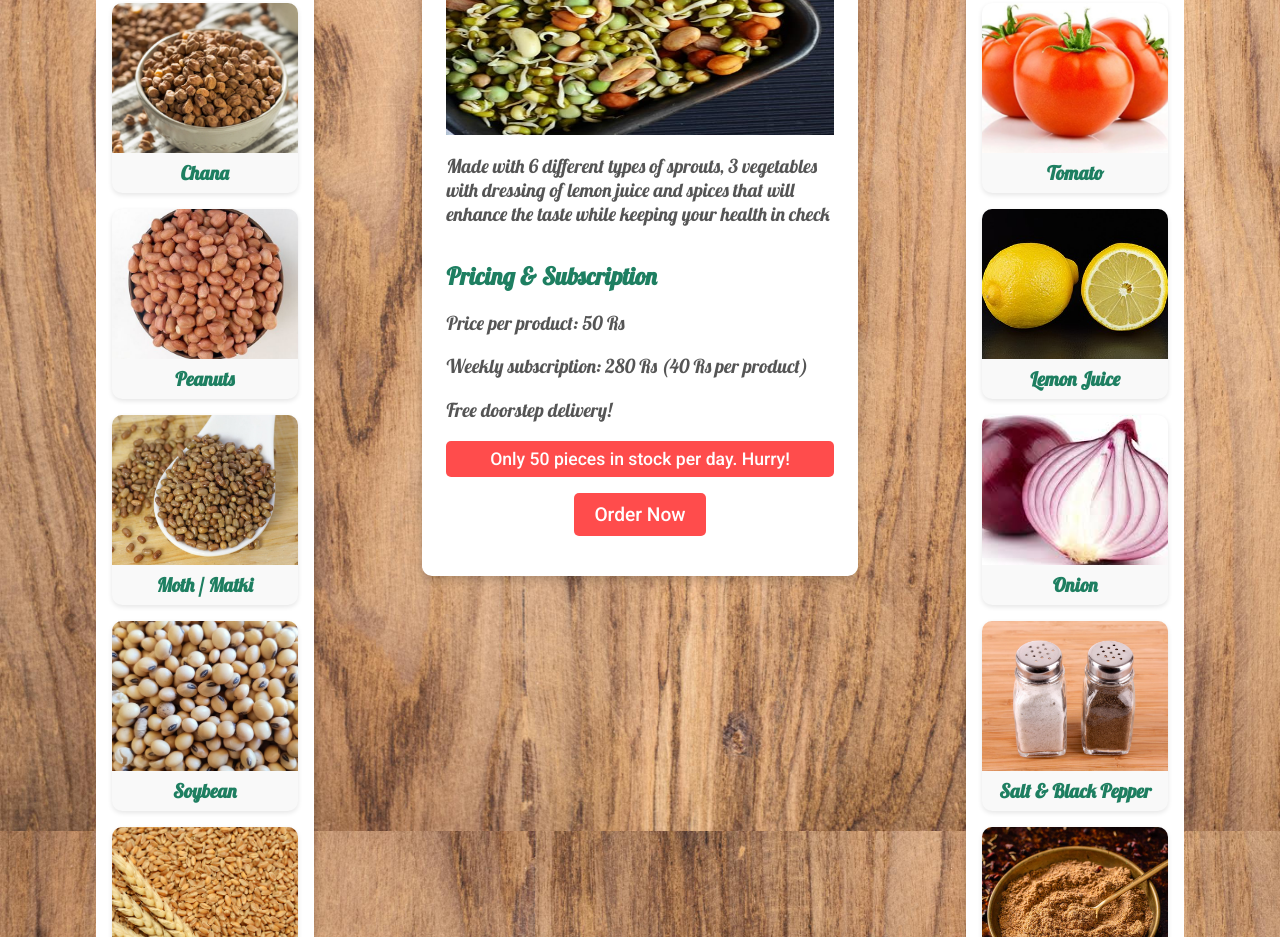
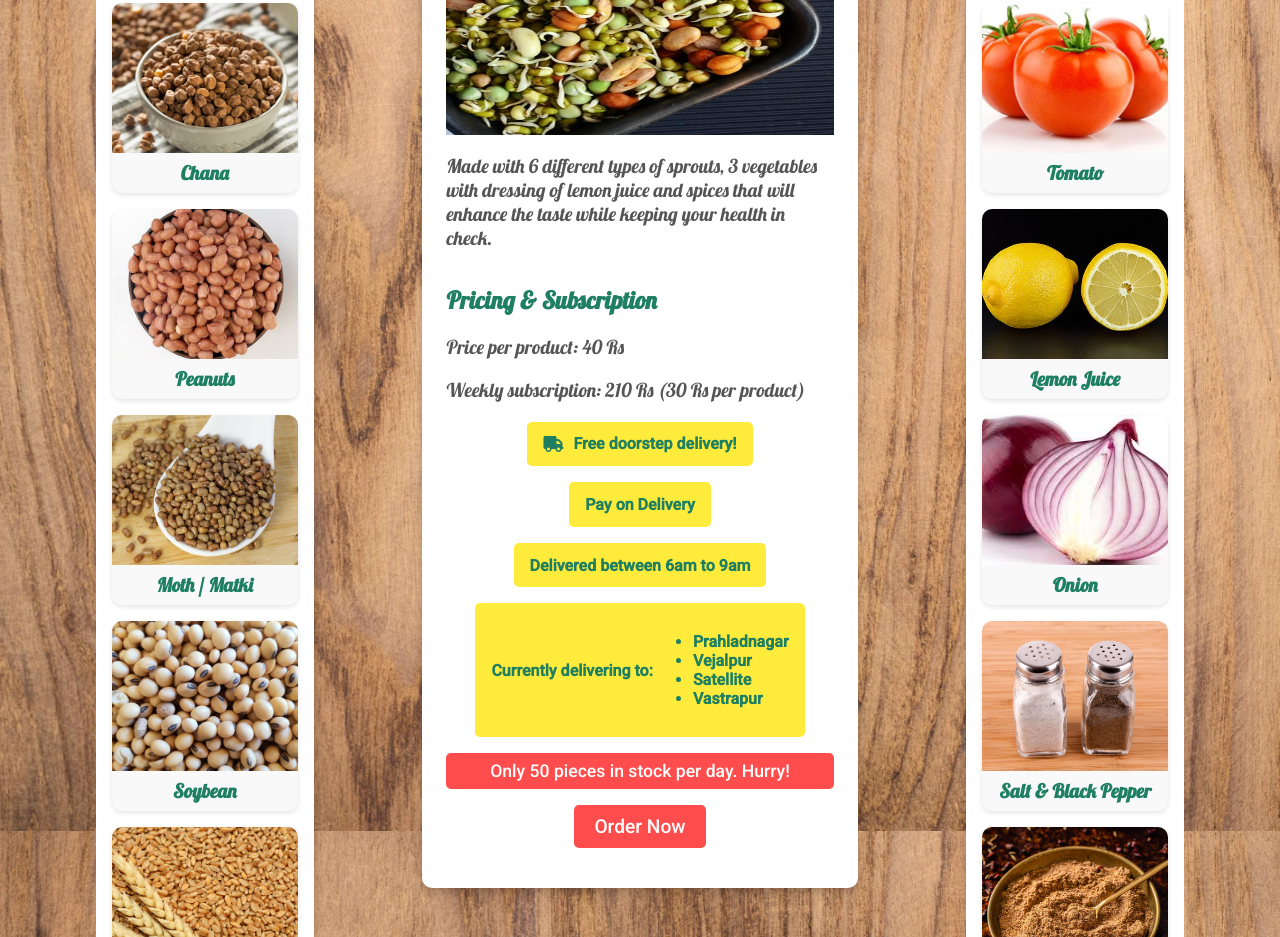
Before and after one commit to abhinavBasu99/Sproutwala, a plain HTML site: page index.html in a window 1280 px wide. Shown: the part 449-1386 px from the top of the page. Drawn offline with nearby package versions, Linux system fonts and the light colour scheme.

Commit message:
Added delivery details and animations

```diff
--- a/index.html
+++ b/index.html
@@ -6,6 +6,13 @@
     <title>Sproutwala - Health for All</title>
     <link href="https://fonts.googleapis.com/css2?family=Lobster&family=Open+Sans:wght@400;600&family=Roboto:wght@500&display=swap" rel="stylesheet">
     <style>
+	@import url('https://cdnjs.cloudflare.com/ajax/libs/font-awesome/6.0.0-beta3/css/all.min.css');
+
+	/* Universal Box-Sizing for all elements */
+	* {
+    	    box-sizing: border-box;
+	}
+
         body {
             font-family: 'Open Sans', sans-serif;
             margin: 0;
@@ -270,10 +277,47 @@
     	    font-family: 'Roboto', sans-serif;
 	}
 
-	/* Universal Box-Sizing for all elements */
-* {
-    box-sizing: border-box;
+	.delivery-info {
+	    font-family: 'Roboto', sans-serif;
+    	    font-size: 1rem;
+    	    color: #1e7f61;
+    	    font-weight: bold;
+    	    background-color: #ffeb3b;
+    	    padding: 0.8rem 1rem;
+    	    border-radius: 5px;
+    	    margin: 1rem auto; /* Center horizontally */
+    	    width: fit-content; /* Adjust to fit content */
+    	    display: flex; /* Allows for better control with flexbox */
+    	    align-items: center; /* Center icon and text vertically */
+    	    justify-content: center; /* Center the content horizontally */
+    	    animation: slideInRight 1.5s cubic-bezier(0.18, 0.89, 0.32, 1.28);
+	    opacity: 0;
+    	    transform: translateX(-100%);
+    	    transition: opacity 0.5s ease-out, transform 0.5s ease-out;
 	}
+
+	.delivery-info.animate {
+    	    opacity: 1;
+    	    transform: translateX(0);
+	}
+
+	/* Vehicle icon styling */
+	.delivery-info i {
+    	    margin-right: 10px;
+	}
+
+	/* Slide in animation */
+	@keyframes slideInRight {
+    	    0% {
+        	transform: translateX(-100%);
+        	opacity: 0;
+    	    }
+    	    100% {
+        	transform: translateX(0);
+        	opacity: 1;
+    	    }
+	}
+
 
 /* Media query for screens 768px or smaller */
 @media screen and (max-width: 768px) {
@@ -481,14 +525,34 @@
                     <img src="Media/Sprout Mix 1.jpg" class="active" alt="Sprout Mix 1">
                     <img src="Media/Sprout Mix 2.jpg" alt="Sprout Mix 2">
                 </div>
-		<p>Made with 6 different types of sprouts, 3 vegetables with dressing of lemon juice and spices that will enhance the taste while keeping your health in check</p>
+		<p>Made with 6 different types of sprouts, 3 vegetables with dressing of lemon juice and spices that will enhance the taste while keeping your health in check.</p>
             </section>
             <section>
     		<h2>Pricing & Subscription</h2>
-                <p>Price per product: 50 Rs</p>
-                <p>Weekly subscription: 280 Rs (40 Rs per product)</p>
-                <p>Free doorstep delivery!</p>
+    		<p>Price per product: 40 Rs</p>
+    		<p>Weekly subscription: 210 Rs (30 Rs per product)</p>
+
+		<div class="delivery-info">
+        	    <i class="fa fa-truck"></i> Free doorstep delivery!
+    		</div>
+		<div class="delivery-info">
+		    Pay on Delivery
+    		</div>
+		<div class="delivery-info">
+		    Delivered between 6am to 9am
+    		</div>
+		<div class="delivery-info">
+		    Currently delivering to:
+		    <ul>
+			<li>Prahladnagar</li>
+  			<li>Vejalpur</li>
+  			<li>Satellite</li>
+			<li>Vastrapur</li>
+		    </ul>
+    		</div>
+
 		<div class="limited-stock">Only 50 pieces in stock per day. Hurry!</div>
+
     		<div class="button-container">
         	    <a href="#" class="button" id="order-now-button" onclick="openForm()">Order Now</a>
     		</div>
@@ -570,6 +634,34 @@ document.addEventListener('click', function(event) {
         	closeForm();
     	    }
 	});
+
+	document.addEventListener("DOMContentLoaded", function() {
+    const deliveryInfos = document.querySelectorAll('.delivery-info');
+
+    // Check if IntersectionObserver is supported
+    if ('IntersectionObserver' in window) {
+        const observer = new IntersectionObserver((entries, observer) => {
+            entries.forEach(entry => {
+                if (entry.isIntersecting) {
+                    // Add the 'animate' class when the element comes into view
+                    entry.target.classList.add('animate');
+                    // Stop observing once animation is triggered
+                    observer.unobserve(entry.target);
+                }
+            });
+        }, { threshold: 0.1 }); // Trigger when 10% of the element is visible
+
+        // Start observing each element
+        deliveryInfos.forEach(deliveryInfo => {
+            observer.observe(deliveryInfo);
+        });
+    } else {
+        // Fallback for unsupported browsers
+        deliveryInfos.forEach(deliveryInfo => {
+            deliveryInfo.classList.add('animate');
+        });
+    }
+});
     </script>
 </body>
 </html>
```
Lines whose indentation alone changed are shown as unchanged.
